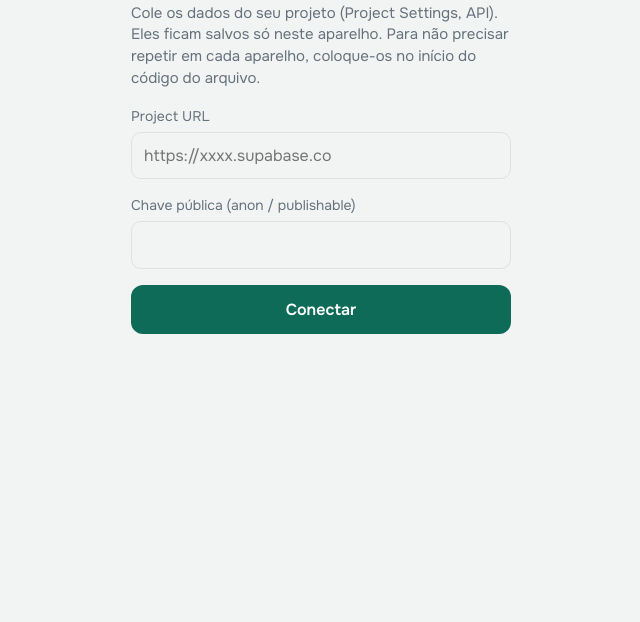
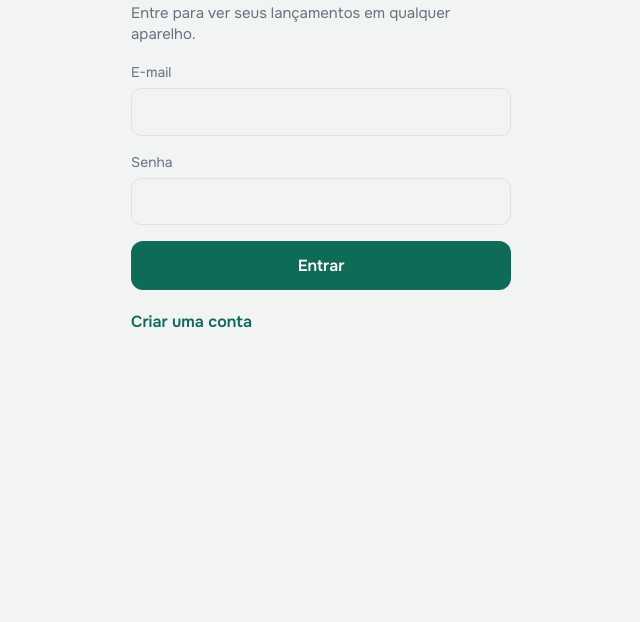
Before and after one commit to matpeak0/Gastos-mensais, a plain HTML site: page index.html in a window 1280 px wide. Shown: the part 178-800 px from the top of the page, without its empty margins (319-959 px from the left). Drawn offline with nearby package versions, Linux system fonts and the light colour scheme.

Commit message:
Add files via upload

```diff
--- a/index.html
+++ b/index.html
@@ -491,7 +491,7 @@ body.noapp .addbar{display:none}
    Se deixar em branco, o app pede esses dados na primeira abertura.
    ===================================================================== */
 const SUPABASE_URL = "https://kznzvdlvivcixlbkxuql.supabase.co";
-const SUPABASE_ANON_KEY = "";
+const SUPABASE_ANON_KEY = "sb_publishable_ZFJ5jgZb_7vfPvIxQArB6w_bYkErxGK";
 /* ===================================================================== */
 
 (function(){
```
